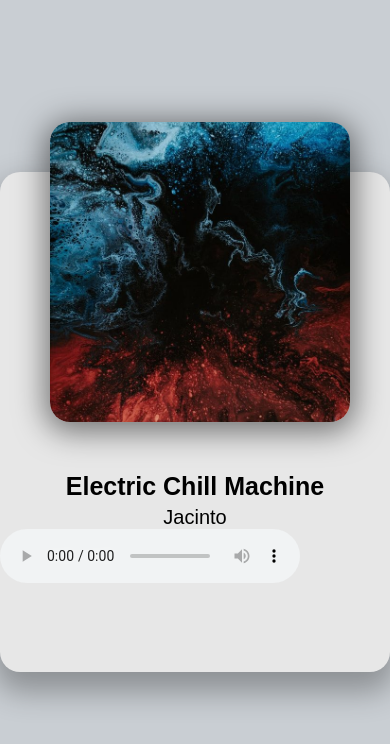
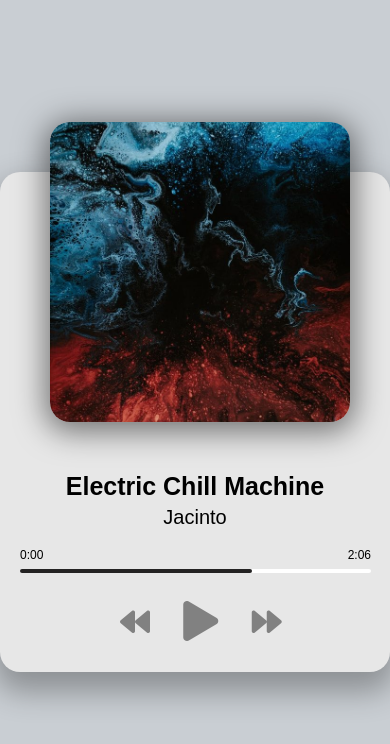
Before and after one commit to VladOneBls/MusicPlayer, a plain HTML site: page index.html in a window 390 px wide. Drawn offline with Linux system fonts and the light colour scheme.

Commit message:
Responsive UI

```diff
--- a/index.html
+++ b/index.html
@@ -16,7 +16,21 @@
         </div>
         <h2 id="title">Electric Chill Machine</h2>
         <h3 id="artist">Jacinto</h3>
-        <audio src="music/resource-1.mp3" controls></audio>
+        <audio src="music/resource-1.mp3"></audio>
+        <!-- Progress -->
+        <div class="progress-container" id="progress-container">
+            <div class="progress" id="progress"></div>
+            <div class="duration-wrapper">
+                <span id="current-time">0:00</span>
+                <span id="duration">2:06</span>
+            </div>
+        </div>
+        <!-- Controls -->
+        <div class="player-controls">
+            <i class="fas fa-backward" id="prev" title="Previous"></i>
+            <i class="fas fa-play main-button" id="play" title="Play"></i>
+            <i class="fas fa-forward" id="next" title="Next"></i>
+        </div>
     </div>
     <!-- Script -->
     <script src="script.js"></script>
--- a/style.css
+++ b/style.css
@@ -92,10 +92,13 @@ h3 {
   font-size: 30px;
   color: rgb(129, 129, 129);
   margin-right: 30px;
-
+  cursor: pointer;
+  user-select: none;
 }
 
-
+.fas:hover {
+  filter: brightness(80%);
+}
 
 .main-button {
   font-size: 40px;
```
